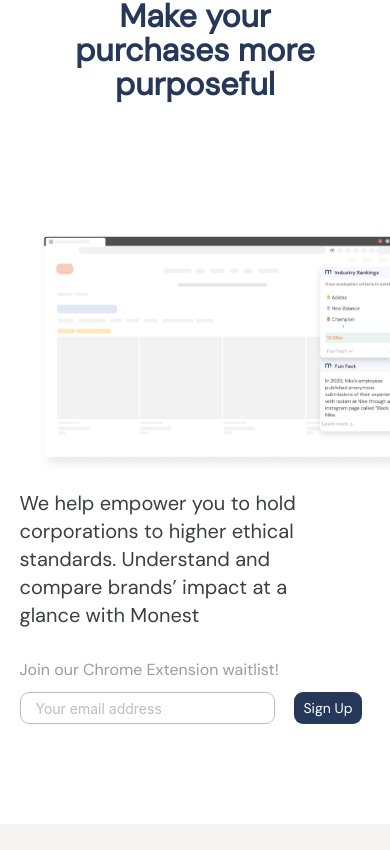
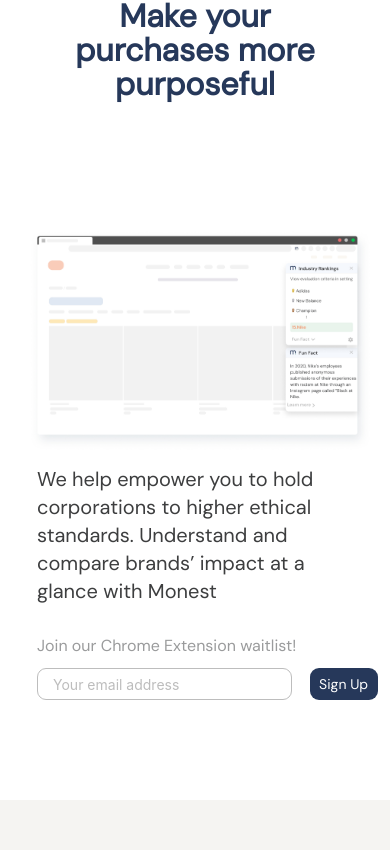
Before and after one commit to cara-mu/monestco, a React (Create React App) app in the folder client/: page / in a window 390 px wide. Shown: the part 2009-2859 px from the top of the page. Built offline with nearby package versions, Linux system fonts and the light colour scheme.

Commit message:
small fix- homepage

```diff
--- a/client/src/styles/HomePage.css
+++ b/client/src/styles/HomePage.css
@@ -552,9 +552,9 @@
     .sign-up-text {
         display: block;
     }
-    .sign_up-form-container {
+    /* .sign_up-form-container {
         grid-template-columns: 55% 45%;
-    }
+    } */
     .main_image {
         width: 100%;
         height: 100%;
@@ -621,7 +621,7 @@
     }
 
     .Sign-Up-Positioning {
-        justify-self: start;
+        /* justify-self: start; */
         margin-right: 0;
         width: 90%;
     }
@@ -639,7 +639,7 @@
     }
 
     .sign_up-form-container {
-        /* width: 80%; */
+        width: 90%;
         align-self: flex-start;
         margin: 0 auto;
         grid-template-columns: 1fr;
@@ -648,6 +648,9 @@
         justify-self: start;
         margin: 15px 0 0 5%;
         width: 100%;
+    }
+    .sign_up-form-container .main_image {
+        margin-left: 0;
     }
 
     .window_logo-container {
```
